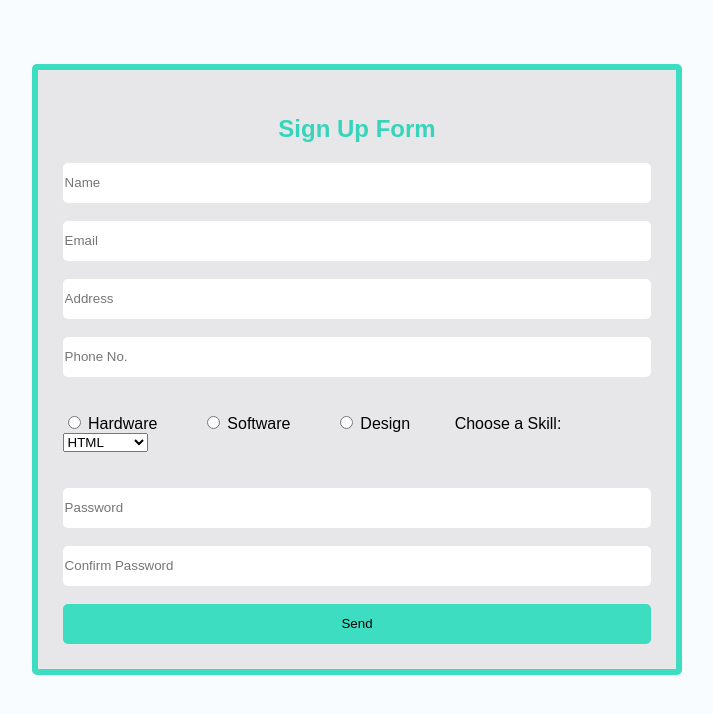
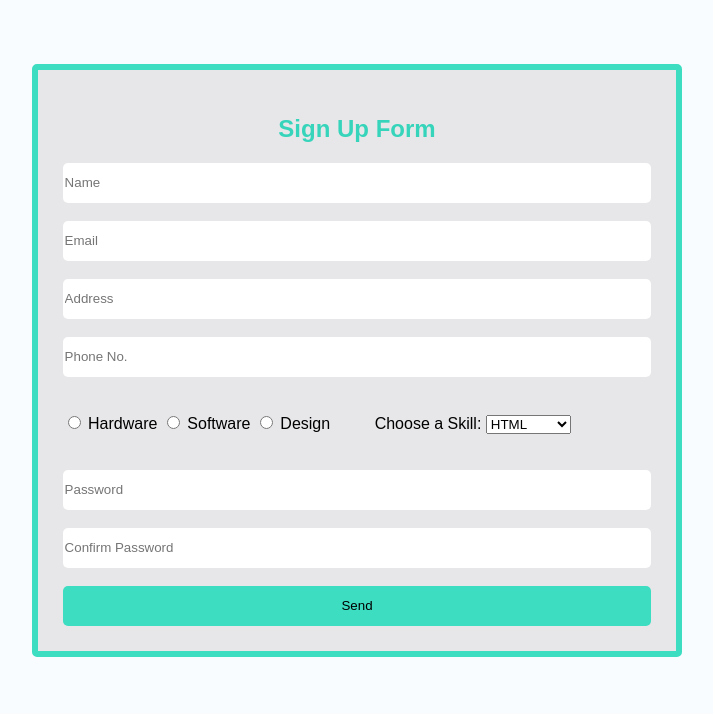
Before and after one commit to pritamamrita/zairza-week-01, a plain HTML site: page index.html in a window 1280 px wide. Shown: the whole page, without its empty margins (314-1027 px from the left). Drawn offline with Linux system fonts and the light colour scheme.

Commit message:
css change 2.0

```diff
--- a/index.html
+++ b/index.html
@@ -21,7 +21,7 @@
         <label for="software">Software</label>
         <input type="radio" name="wing" id="design">
         <label for="design">Design</label>
-        <label for="skills">Choose a Skill:</label>
+        <label class="skills" for="skills">Choose a Skill:</label>
         <select name="skills" id="skills">
             <option value="html">HTML</option>
             <option value="css">CSS</option>
--- a/style.css
+++ b/style.css
@@ -35,7 +35,8 @@ input[type=password]{
     border: none;
 }
 label{
-    padding-right: 2.5rem;
+    /* padding-right: 2.5%; */
+    display: inline-block;
 
 
 }
@@ -59,3 +60,6 @@ button:hover{
     border-radius: 5px;
 
     }
+    .skills{
+        padding-left: 2.5rem;
+    }
```
